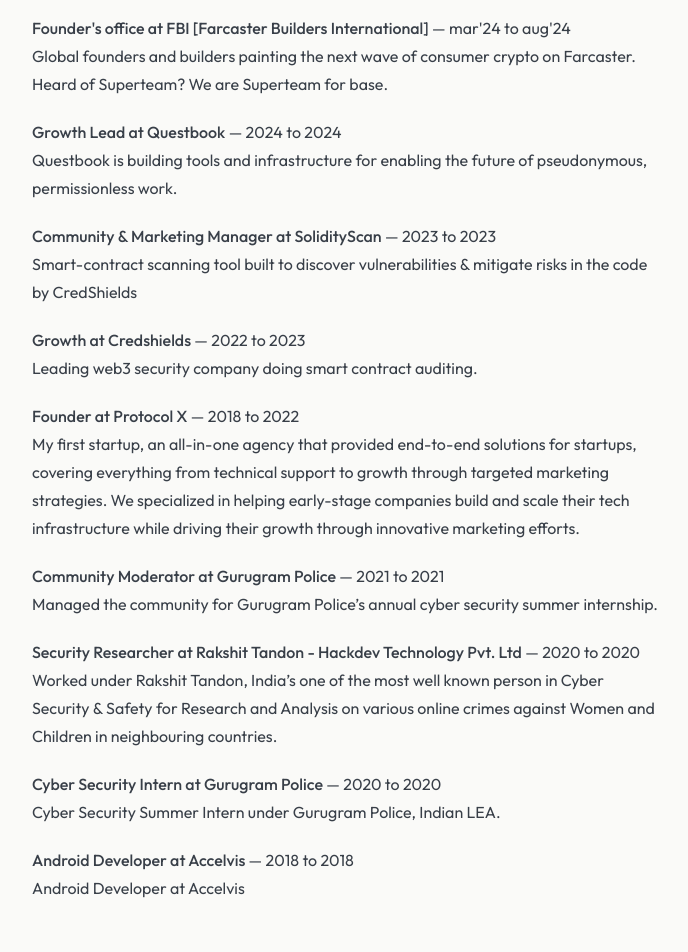
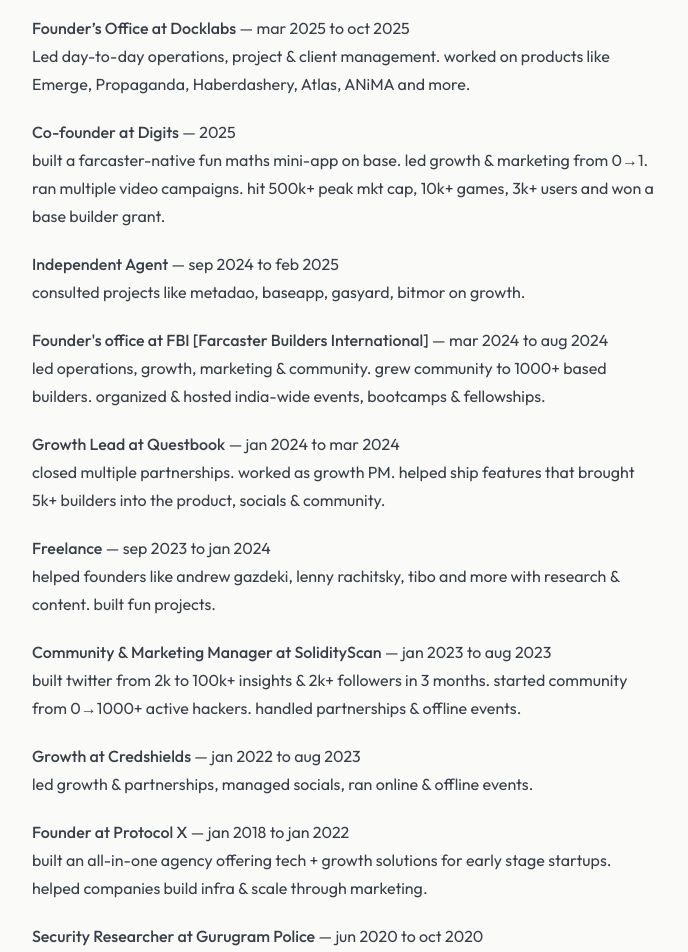
Before and after one commit to priyanshuratnakar/ratnakar.xyz, a Next.js app: page /resume in a window 1280 px wide. Shown: the part 180-1132 px from the top of the page, without its empty margins (293-981 px from the left). Built offline with nearby package versions, Linux system fonts and the light colour scheme.

Commit message:
Update resume.tsx

```diff
--- a/pages/resume.tsx
+++ b/pages/resume.tsx
@@ -1,4 +1,4 @@
-import { Flex, Text, Divider, Image } from "@chakra-ui/react";
+import { Flex, Text, Divider } from "@chakra-ui/react";
 import { motion } from "framer-motion";
 
 export default function Home() {
@@ -47,6 +47,7 @@
             </Flex>
             <Divider borderColor={"black"} />
           </Flex>
+
           <Flex gap={"30px"} flexDir={"column"}>
             <Flex
               flexDir={"column"}
@@ -56,140 +57,133 @@
               fontWeight={"normal"}
               opacity={"95%"}
             >
+
               <Text>
-                <a
-                  className={"project"}
-                  href={"https://shorturl.at/iuM05"}
-                  target={"_blank"}
-                  rel={"noreferrer"}
-                  style={{ fontWeight: "500" }}
-                >
-                  Founder&apos;s office at FBI [Farcaster Builders International]
-                </a>{" "}
-                — mar&apos;24 to aug&apos;24
+                <span style={{ fontWeight: "500" }}>
+                  Founder’s Office at Docklabs
+                </span>{" "}
+                — mar 2025 to oct 2025
                 <br />
-                Global founders and builders painting the next wave of consumer crypto on Farcaster. Heard of Superteam? We are Superteam for base.{" "}
+                Led day-to-day operations, project & client management. worked on
+                products like Emerge, Propaganda, Haberdashery, Atlas, ANiMA and more.
+              </Text>
+
+              <Text>
+                <span style={{ fontWeight: "500" }}>Co-founder at Digits</span> — 2025
+                <br />
+                built a farcaster-native fun maths mini-app on base. led growth &
+                marketing from 0→1. ran multiple video campaigns. hit 500k+ peak mkt cap,
+                10k+ games, 3k+ users and won a base builder grant.
+              </Text>
+
+              <Text>
+                <span style={{ fontWeight: "500" }}>Independent Agent</span> — sep 2024 to feb 2025
+                <br />
+                consulted projects like metadao, baseapp, gasyard, bitmor on growth.
               </Text>
 
               <Text>
                 <a
-                  className=""
-                  href=""
+                  className="project"
+                  href="https://shorturl.at/iuM05"
+                  target="_blank"
+                  rel="noreferrer"
+                  style={{ fontWeight: "500" }}
+                >
+                  Founder's office at FBI [Farcaster Builders International]
+                </a>{" "}
+                — mar 2024 to aug 2024
+                <br />
+                led operations, growth, marketing & community. grew community to 1000+
+                based builders. organized & hosted india-wide events, bootcamps &
+                fellowships.
+              </Text>
+
+              <Text>
+                <a
+                  href="https://www.ratnakar.xyz/resume"
                   target="_blank"
                   rel="noreferrer"
                   style={{ fontWeight: "500" }}
                 >
                   Growth Lead at Questbook
                 </a>{" "}
-                — 2024 to 2024
+                — jan 2024 to mar 2024
                 <br />
-                Questbook is building tools and infrastructure for enabling the future of pseudonymous, permissionless work.{" "}
+                closed multiple partnerships. worked as growth PM. helped ship features
+                that brought 5k+ builders into the product, socials & community.
+              </Text>
+
+              <Text>
+                <span style={{ fontWeight: "500" }}>Freelance</span> — sep 2023 to jan 2024
+                <br />
+                helped founders like andrew gazdeki, lenny rachitsky, tibo and more with
+                research & content. built fun projects.
               </Text>
 
               <Text>
                 <a
-                  className=""
-                  href=""
+                  href="https://www.ratnakar.xyz/resume"
                   target="_blank"
                   rel="noreferrer"
                   style={{ fontWeight: "500" }}
                 >
-                  Community &amp; Marketing Manager at SolidityScan
+                  Community & Marketing Manager at SolidityScan
                 </a>{" "}
-                — 2023 to 2023
+                — jan 2023 to aug 2023
                 <br />
-                Smart-contract scanning tool built to discover vulnerabilities &amp; mitigate risks in the code by CredShields{" "}
+                built twitter from 2k to 100k+ insights & 2k+ followers in 3 months.
+                started community from 0→1000+ active hackers. handled partnerships &
+                offline events.
               </Text>
 
               <Text>
                 <a
-                  className=""
-                  href=""
+                  href="https://www.ratnakar.xyz/resume"
                   target="_blank"
                   rel="noreferrer"
                   style={{ fontWeight: "500" }}
                 >
                   Growth at Credshields
                 </a>{" "}
-                — 2022 to 2023
+                — jan 2022 to aug 2023
                 <br />
-                Leading web3 security company doing smart contract auditing.{" "}
+                led growth & partnerships, managed socials, ran online & offline events.
               </Text>
 
               <Text>
                 <a
-                  className=""
-                  href=""
+                  href="https://www.ratnakar.xyz/resume"
                   target="_blank"
                   rel="noreferrer"
                   style={{ fontWeight: "500" }}
                 >
                   Founder at Protocol X
                 </a>{" "}
-                — 2018 to 2022
+                — jan 2018 to jan 2022
                 <br />
-                My first startup, an all-in-one agency that provided end-to-end solutions for startups, covering everything from technical support to growth through targeted marketing strategies. We specialized in helping early-stage companies build and scale their tech infrastructure while driving their growth through innovative marketing efforts.{" "}
+                built an all-in-one agency offering tech + growth solutions for early
+                stage startups. helped companies build infra & scale through marketing.
               </Text>
 
               <Text>
-                <a
-                  className=""
-                  href=""
-                  target="_blank"
-                  rel="noreferrer"
-                  style={{ fontWeight: "500" }}
-                >
-                  Community Moderator at Gurugram Police
-                </a>{" "}
-                — 2021 to 2021
+                <span style={{ fontWeight: "500" }}>
+                  Security Researcher at Gurugram Police
+                </span>{" "}
+                — jun 2020 to oct 2020
                 <br />
-                Managed the community for Gurugram Police&rsquo;s annual cyber security summer internship.{" "}
+                cyber security internship under indian law enforcement. research &
+                analysis on online crimes against women & children. built a url
+                legitimacy detector.
               </Text>
 
               <Text>
-                <a
-                  className=""
-                  href=""
-                  target="_blank"
-                  rel="noreferrer"
-                  style={{ fontWeight: "500" }}
-                >
-                  Security Researcher at Rakshit Tandon - Hackdev Technology Pvt. Ltd
-                </a>{" "}
-                — 2020 to 2020
+                <span style={{ fontWeight: "500" }}>Android Developer at Accelvis</span>{" "}
+                — 2018
                 <br />
-                Worked under Rakshit Tandon, India&rsquo;s one of the most well known person in Cyber Security &amp; Safety for Research and Analysis on various online crimes against Women and Children in neighbouring countries.{" "}
+                android developer at accelvis.
               </Text>
 
-              <Text>
-                <a
-                  className=""
-                  href=""
-                  target="_blank"
-                  rel="noreferrer"
-                  style={{ fontWeight: "500" }}
-                >
-                  Cyber Security Intern at Gurugram Police
-                </a>{" "}
-                — 2020 to 2020
-                <br />
-                Cyber Security Summer Intern under Gurugram Police, Indian LEA.{" "}
-              </Text>
-
-              <Text>
-                <a
-                  className=""
-                  href=""
-                  target="_blank"
-                  rel="noreferrer"
-                  style={{ fontWeight: "500" }}
-                >
-                  Android Developer at Accelvis
-                </a>{" "}
-                — 2018 to 2018
-                <br />
-                Android Developer at Accelvis{" "}
-              </Text>
             </Flex>
           </Flex>
         </Flex>
```
